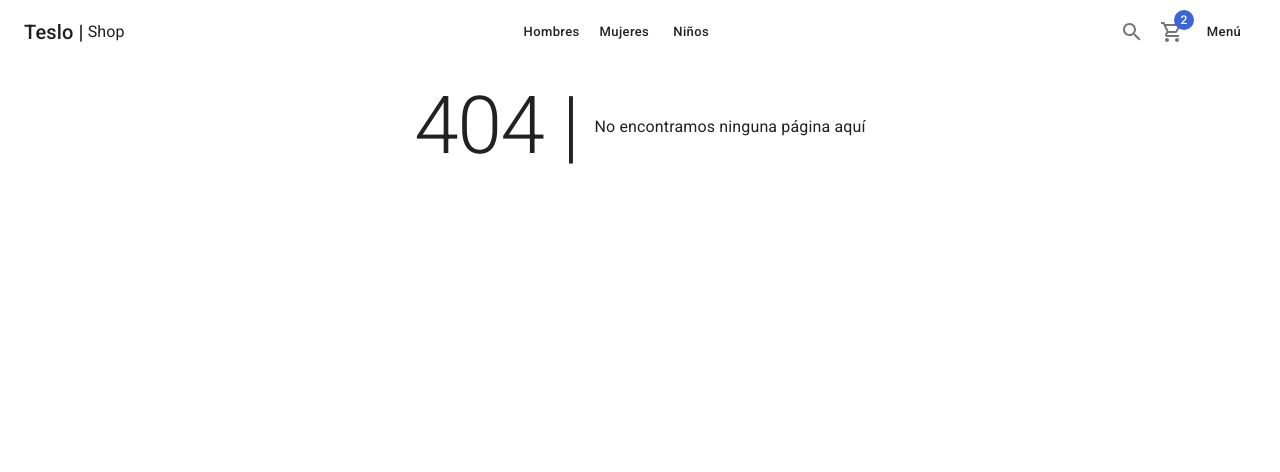
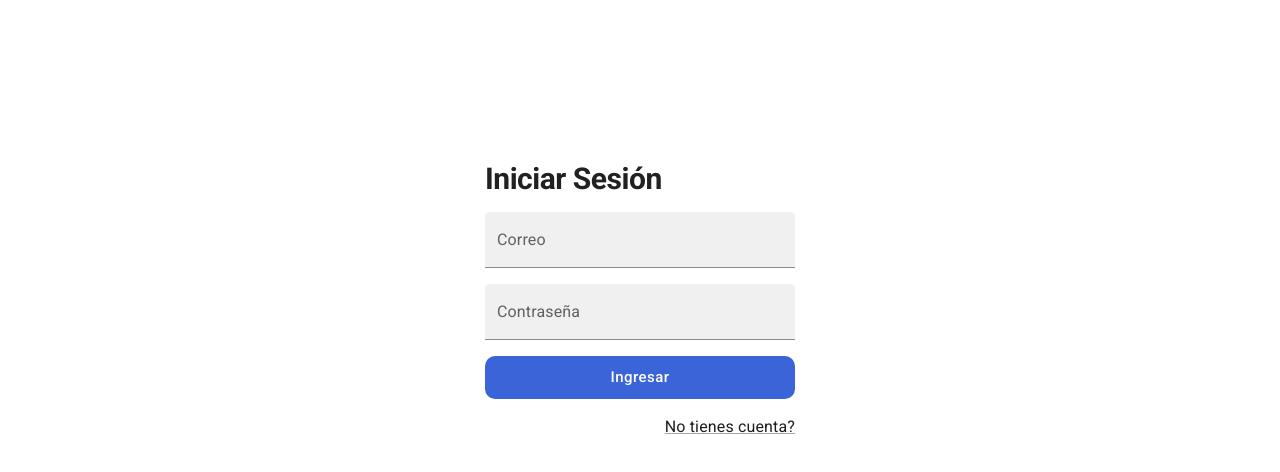
Before and after one commit to scarrilloh77/teslo-shop, a Next.js app: page /auth/login in a window 1280 px wide. Before the commit this address had no page. Shown: the top 472 px of the page. Built offline with nearby package versions, Linux system fonts and the light colour scheme.

Commit message:
Login page

```diff
--- /dev/null
+++ b/components/layouts/AuthLayout.tsx
@@ -0,0 +1,28 @@
+import { Box } from '@mui/material';
+import Head from 'next/head';
+import { ReactNode } from 'react';
+
+interface Props {
+  children: ReactNode;
+  title: string;
+}
+
+export const AuthLayout = ({ children, title }: Props) => {
+  return (
+    <>
+      <Head>
+        <title>{title}</title>
+      </Head>
+      <main>
+        <Box
+          display="flex"
+          justifyContent="center"
+          alignItems="center"
+          height="calc(100vh - 200px)"
+        >
+          {children}
+        </Box>
+      </main>
+    </>
+  );
+};
--- a/components/layouts/index.ts
+++ b/components/layouts/index.ts
@@ -1 +1,2 @@
 export * from './ShopLayout';
+export * from './AuthLayout';
--- /dev/null
+++ b/pages/auth/login.tsx
@@ -0,0 +1,47 @@
+import { AuthLayout } from '@/components/layouts';
+import { Box, Button, Grid, Link, TextField, Typography } from '@mui/material';
+import NextLink from 'next/link';
+
+const LoginPage = () => {
+  return (
+    <AuthLayout title="Ingresar">
+      <Box sx={{ width: 350, padding: '10px 20px' }}>
+        <Grid container spacing={2}>
+          <Grid item xs={12}>
+            <Typography variant="h1" component="h1">
+              Iniciar Sesión
+            </Typography>
+          </Grid>
+          <Grid item xs={12}>
+            <TextField label="Correo" variant="filled" fullWidth />
+          </Grid>
+          <Grid item xs={12}>
+            <TextField
+              label="Contraseña"
+              type="password"
+              variant="filled"
+              fullWidth
+            />
+          </Grid>
+          <Grid item xs={12}>
+            <Button
+              color="secondary"
+              className="circular-btn"
+              size="large"
+              fullWidth
+            >
+              Ingresar
+            </Button>
+          </Grid>
+          <Grid item xs={12} display="flex" justifyContent="end">
+            <NextLink legacyBehavior passHref href="/auth/register">
+              <Link underline="always">No tienes cuenta?</Link>
+            </NextLink>
+          </Grid>
+        </Grid>
+      </Box>
+    </AuthLayout>
+  );
+};
+
+export default LoginPage;
```
